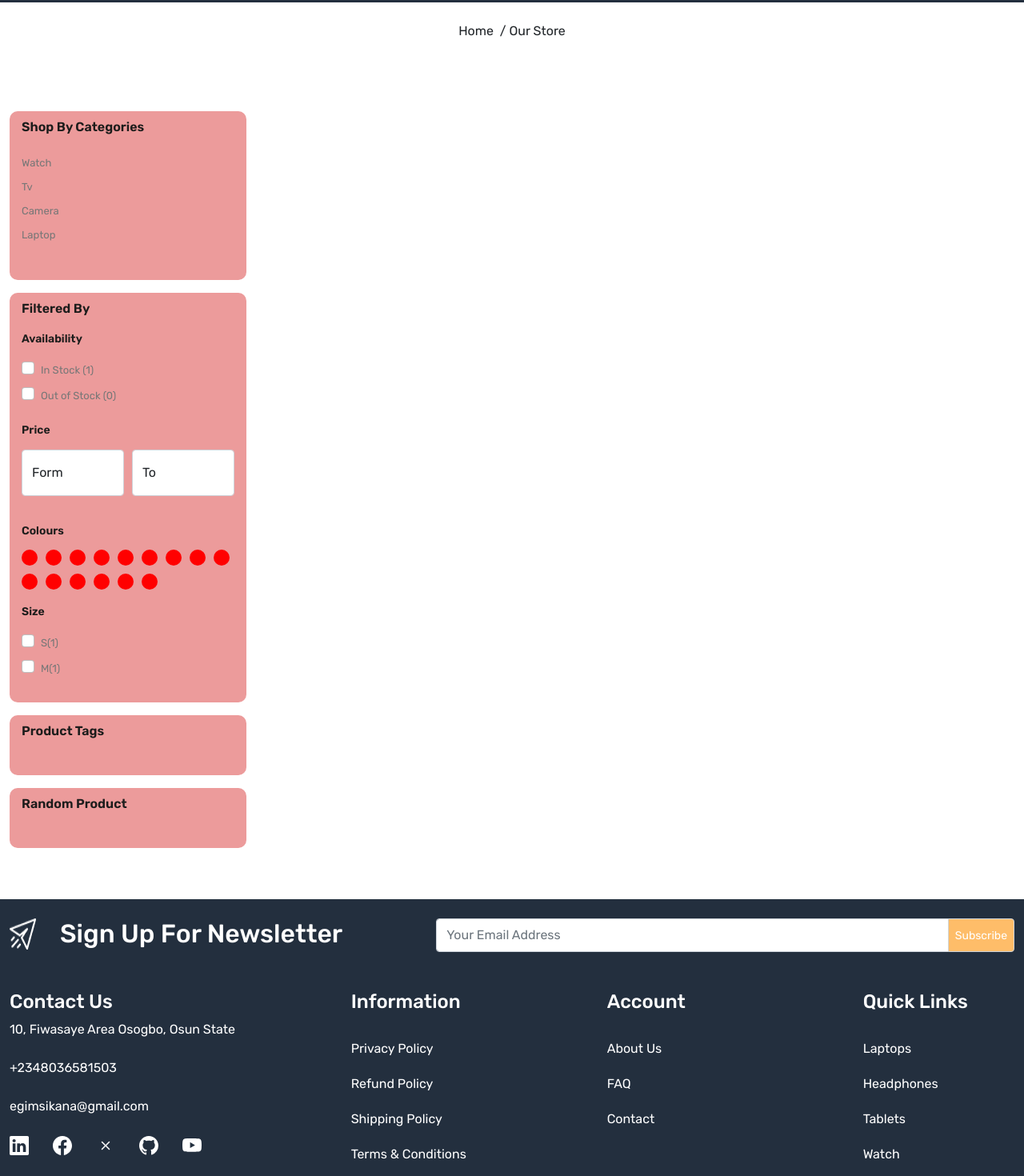
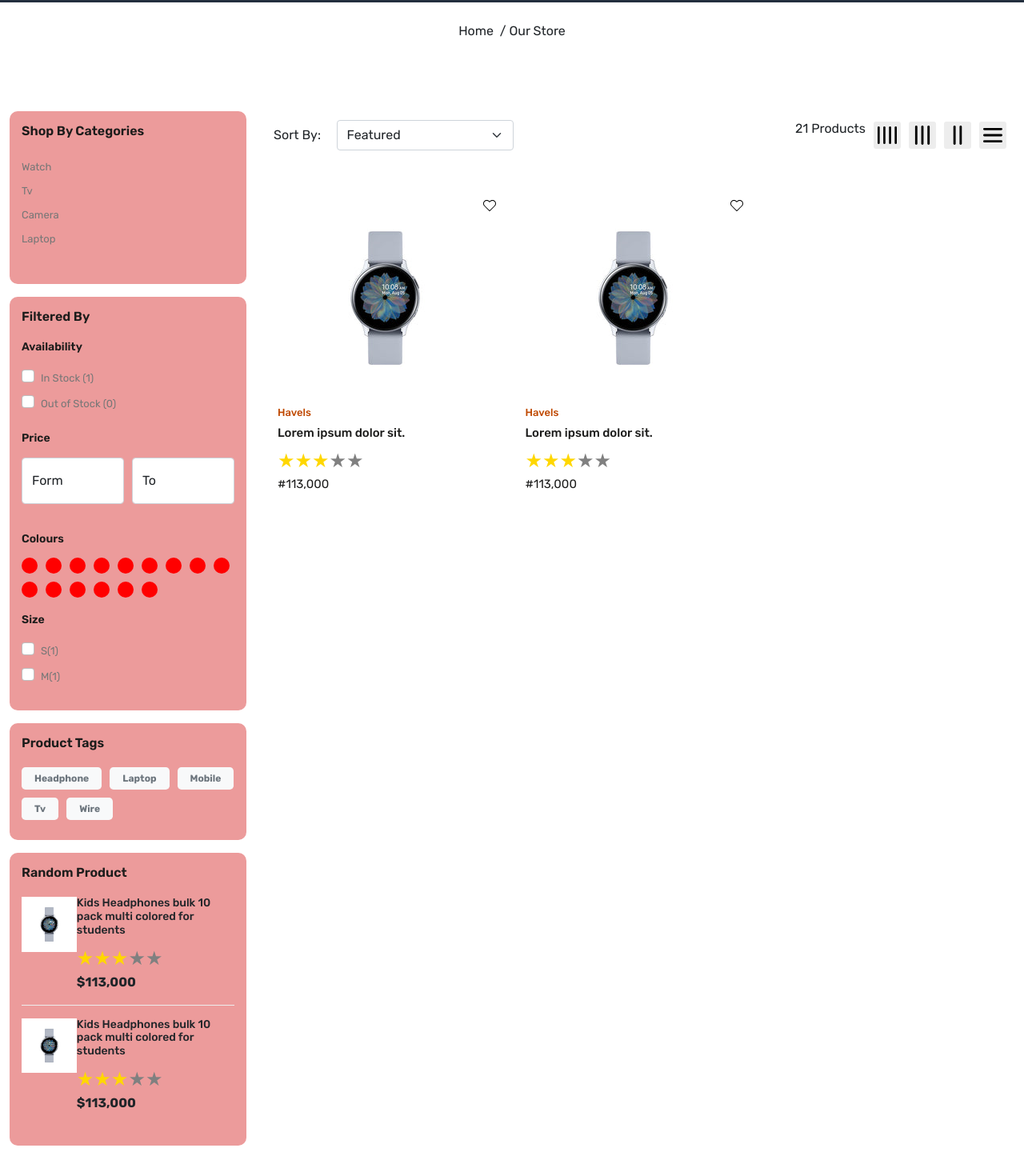
Before and after one commit to smige1/ecommerce-app, a React (Create React App) app: page /store in a window 1280 px wide. Shown: the part 240-1710 px from the top of the page at 80% size. Built offline with nearby package versions, Linux system fonts and the light colour scheme; a web font is replaced by a local one.

Commit message:
our stor completed

```diff
--- a/src/App.css
+++ b/src/App.css
@@ -286,6 +286,7 @@
   background: #fff;
   border-radius: 10px;
   overflow: hidden;
+  width: 100%;
 }
 
 .product-card .product-image {
@@ -386,7 +387,7 @@
 .filter-card {
   background-color: rgb(236, 155, 155);
   border-radius: 10px;
-  padding: 10px 15px 25px;
+  padding: 15px 15px 25px;
 }
 
 .filter-title {
@@ -437,4 +438,63 @@
   background-color: red;
   border-radius: 50%;
 }
+
+.random-products h5 {
+  font-size: 14px;
+  margin-bottom: 8px;
+}
+
+.random-products:first-child {
+  border-bottom: 1px solid var(--color-Bb);
+}
+
+.filter-sort-grid {
+  padding: 10px;
+  background-color: white;
+  border-radius: 10px;
+}
+
+.grid img {
+  width: 34px;
+  height: 34px;
+  background-color: var(--color-Bb);
+  padding: 5px;
+  border-radius: 3px;
+  cursor: pointer;
+}
+
+.gr-12 {
+  width: 100%;
+}
+
+.gr-6 {
+  width: 49%;
+}
+
+.gr-4 {
+  width: 32%;
+}
+.gr-3 {
+  width: 24%;
+}
+
+.gr-12 .product-card {
+  display: flex;
+  gap: 20px;
+}
+.gr-6 .product-image {
+  width: 100%;
+}
+.gr-6 .product-img img {
+  margin: auto;
+  display: block;
+}
+
+.gr-12 .product-card .product-image {
+  width: 270px;
+}
+
+.gr-12 .action-bar {
+  top: 17%;
+}
 /* Our STORE END */
--- a/src/App.js
+++ b/src/App.js
@@ -8,6 +8,7 @@
 
 import './App.css'
 import Layout from "./components/Layout";
+import Blog from "./pages/Blog";
 
 function App() {
   return (
@@ -19,6 +20,7 @@
           <Route path="contact" element={<Contact />}/>
           <Route path="about" element={<About />}/>
           <Route path="store" element={<OurStore />}/>
+          <Route path="blog" element={<Blog />}/>
         </Route>
       </Routes>
     </BrowserRouter>
--- a/src/components/ProductCard.jsx
+++ b/src/components/ProductCard.jsx
@@ -1,18 +1,21 @@
 import React from "react";
-import { Link } from "react-router-dom";
+import { Link, useLocation } from "react-router-dom";
 import ReactStars from "react-stars";
 
-const ProductCard = () => {
+const ProductCard = (props) => {
+  const {grid} = props;
+  let location = useLocation();
   return (
-    <div className="col-3">
-      <div className="product-card position-relative">
+    <>
+    <div className={`${location.pathname === "/store" ? `gr-${grid}` : "col-3"}`}>
+      <Link className="product-card position-relative">
         <div className="wishlist-icon position-absolute">
           <Link>
             <img src="images/wish.svg" alt="wishlist" />
           </Link>
         </div>
         <div className="product-image">
-          <img src="images/watch.jpg" alt="watch" className="img-fluid"/>
+          <img src="images/watch.jpg" alt="watch" className="img-fluid" />
           <img src="images/watch-1.avif" alt="productimg" className="img-fluid" />
         </div>
         <div className="product-details">
@@ -23,8 +26,10 @@
             edit={false}
             value={3}
             size={24}
-            color2={"#ffd700"}
-          />
+            color2={"#ffd700"} />
+            <p className={`description ${grid === 12 ? "d-block" : "d-none"}`}>
+              Lorem ipsum dolor sit amet consectetur adipisicing elit. Eum repudiandae quae maxime maiores laudantium atque doloribus nisi ea illum! Molestiae non unde dicta voluptatibus quibusdam.
+              </p>
           <p className="price">#113,000</p>
         </div>
         <div className="action-bar position-absolute">
@@ -40,8 +45,48 @@
             </Link>
           </div>
         </div>
+      </Link>
+    </div><div className={`${location.pathname === "/store" ? `gr-${grid}` : "col-3"}`}>
+        <Link className="product-card position-relative">
+          <div className="wishlist-icon position-absolute">
+            <Link>
+              <img src="images/wish.svg" alt="wishlist" />
+            </Link>
+          </div>
+          <div className="product-image">
+            <img src="images/watch.jpg" alt="watch" className="img-fluid" />
+            <img src="images/watch-1.avif" alt="productimg" className="img-fluid" />
+          </div>
+          <div className="product-details">
+            <h6 className="brand">Havels</h6>
+            <h5 className="product-title">Lorem ipsum dolor sit.</h5>
+            <ReactStars
+              count={5}
+              edit={false}
+              value={3}
+              size={24}
+              color2={"#ffd700"} />
+              <p className={`description ${grid === 12 ? "d-block" : "d-none"}`}>
+              Lorem ipsum dolor sit amet consectetur adipisicing elit. Eum repudiandae quae maxime maiores laudantium atque doloribus nisi ea illum! Molestiae non unde dicta voluptatibus quibusdam.
+              </p>
+            <p className="price">#113,000</p>
+          </div>
+          <div className="action-bar position-absolute">
+            <div className="d-flex flex-column">
+              <Link to="/">
+                <img src="images/prodcompare.svg" alt="" />
+              </Link>
+              <Link to="/">
+                <img src="images/view.svg" alt="" />
+              </Link>
+              <Link to="/">
+                <img src="images/add-cart.svg" alt="" />
+              </Link>
+            </div>
+          </div>
+        </Link>
       </div>
-    </div>
+      </>
   );
 };
 
--- a/src/components/SpecialProduct.jsx
+++ b/src/components/SpecialProduct.jsx
@@ -38,7 +38,7 @@
               <div>
                 <div class="progress mb-3">
                   <div
-                    class="progress-bar"
+                    className="progress-bar"
                     role="progressbar"
                     style={{width: "25%"}}
                     aria-valuenow="25"
--- a/src/pages/OurStore.jsx
+++ b/src/pages/OurStore.jsx
@@ -1,8 +1,11 @@
-import React from "react";
+import React, { useState } from "react";
 import BreadCrumb from "../components/BreadCrumb";
 import Meta from "../components/Meta";
+import ReactStars from "react-stars";
+import ProductCard from "../components/ProductCard";
 
 const OurStore = () => {
+  const [grid, setGrid] = useState(4);
   return (
     <>
       <Meta title={"Our Store"} />
@@ -34,7 +37,7 @@
                         value=""
                         id=""
                       />
-                      <label className="form-check-label" htmlfor="">
+                      <label className="form-check-label" htmlFor="">
                         In Stock (1)
                       </label>
                     </div>
@@ -45,7 +48,7 @@
                         value=""
                         id=""
                       />
-                      <label className="form-check-label" htmlfor="">
+                      <label className="form-check-label" htmlFor="">
                         Out of Stock (0)
                       </label>
                     </div>
@@ -101,7 +104,7 @@
                         value=""
                         id=""
                       />
-                      <label className="form-check-label" htmlfor="color-1">
+                      <label className="form-check-label" htmlFor="color-1">
                         S(1)
                       </label>
                     </div>
@@ -112,7 +115,7 @@
                         value=""
                         id=""
                       />
-                      <label className="form-check-label" htmlfor="color-1">
+                      <label className="form-check-label" htmlFor="color-1">
                         M(1)
                       </label>
                     </div>
@@ -121,9 +124,156 @@
               </div>
               <div className="filter-card mb-3">
                 <h3 className="filter-title">Product Tags</h3>
+                <div className="product-tags d-flex flex-wrap align-items-center gap-10">
+                  <span className="badge bg-light text-secondary rounded-3 py-2 px-3">
+                    Headphone
+                  </span>
+                  <span className="badge bg-light text-secondary rounded-3 py-2 px-3">
+                    Laptop
+                  </span>
+                  <span className="badge bg-light text-secondary rounded-3 py-2 px-3">
+                    Mobile
+                  </span>
+                  <span className="badge bg-light text-secondary rounded-3 py-2 px-3">
+                    Tv
+                  </span>
+                  <span className="badge bg-light text-secondary rounded-3 py-2 px-3">
+                    Wire
+                  </span>
+                </div>
               </div>
               <div className="filter-card mb-3">
                 <h3 className="filter-title">Random Product</h3>
+                <div>
+                  <div className="random-products mb-3 d-flex">
+                    <div className="w-50">
+                      <img
+                        src="images/watch.jpg"
+                        className="img-fluid"
+                        alt="watch"
+                      />
+                    </div>
+                    <div>
+                      <h5 className="">
+                        Kids Headphones bulk 10 pack multi colored for students
+                      </h5>
+                      <ReactStars
+                        count={5}
+                        edit={false}
+                        value={3}
+                        size={24}
+                        color2={"#ffd700"}
+                      />
+                      <p className="price">
+                        <b>$113,000</b>
+                      </p>
+                    </div>
+                  </div>
+                  <div className="random-products d-flex">
+                    <div className="w-50">
+                      <img
+                        src="images/watch.jpg"
+                        className="img-fluid"
+                        alt="watch"
+                      />
+                    </div>
+                    <div>
+                      <h5 className="">
+                        Kids Headphones bulk 10 pack multi colored for students
+                      </h5>
+                      <ReactStars
+                        count={5}
+                        edit={false}
+                        value={3}
+                        size={24}
+                        color2={"#ffd700"}
+                      />
+                      <p className="price">
+                        <b>$113,000</b>
+                      </p>
+                    </div>
+                  </div>
+                </div>
+              </div>
+            </div>
+            <div className="col-9">
+              <div className="filter-sort-grid mb-4">
+                <div className="d-flex justify-content-between align-items-center">
+                  <div className="d-flex align-items-center gap-10">
+                    <p className="mb-0" d-block style={{ width: "100px" }}>
+                      Sort By:
+                    </p>
+                    <select
+                      name="sort_by"
+                      className="form-control form-select"
+                      id="SortBy"
+                      aria-describedby="ally-refresh-page-message"
+                    >
+                      <option value="manual">Featured</option>
+                      <option value="best-selling">Best Selling</option>
+                      <option value="title-ascending">
+                        Alphabetically, A-Z
+                      </option>
+                      <option value="title-descending">
+                        Alphabetically, Z-A
+                      </option>
+                      <option value="price-ascending">
+                        Price, low to high
+                      </option>
+                      <option value="price-descending">
+                        Price, high to low
+                      </option>
+                      <option value="created-ascending">
+                        Date, Old to New
+                      </option>
+                      <option value="created-descending">
+                        Date, new to old
+                      </option>
+                    </select>
+                  </div>
+                  <div className="d-flex align-items-center gap-10">
+                    <p className="totalproducts">21 Products</p>
+                    <div className="d-flex gap-10 align-items-center grid">
+                      <img
+                        onClick={() => {
+                          setGrid(3);
+                        }}
+                        src="images/gr4.svg"
+                        className="d-block img-fluid"
+                        alt="grid"
+                      />
+                      <img
+                        onClick={() => {
+                          setGrid(4);
+                        }}
+                        src="images/gr3.svg"
+                        className="d-block img-fluid"
+                        alt="grid"
+                      />
+                      <img
+                        onClick={() => {
+                          setGrid(6);
+                        }}
+                        src="images/gr2.svg"
+                        className="d-block img-fluid"
+                        alt="grid"
+                      />
+                      <img
+                        onClick={() => {
+                          setGrid(12);
+                        }}
+                        src="images/gr.svg"
+                        className="d-block img-fluid"
+                        alt="grid"
+                      />
+                    </div>
+                  </div>
+                </div>
+              </div>
+              <div className="products-list pb-5">
+                <div className="d-flex gap-10 flex-wrap">
+                  <ProductCard grid={grid} />
+                </div>
               </div>
             </div>
           </div>
```
Also changed, not shown: src/components/Header.jsx (+4 -4 lines), src/pages/Blog.jsx (added, +9 -0 lines). Lines whose indentation alone changed are shown as unchanged.
